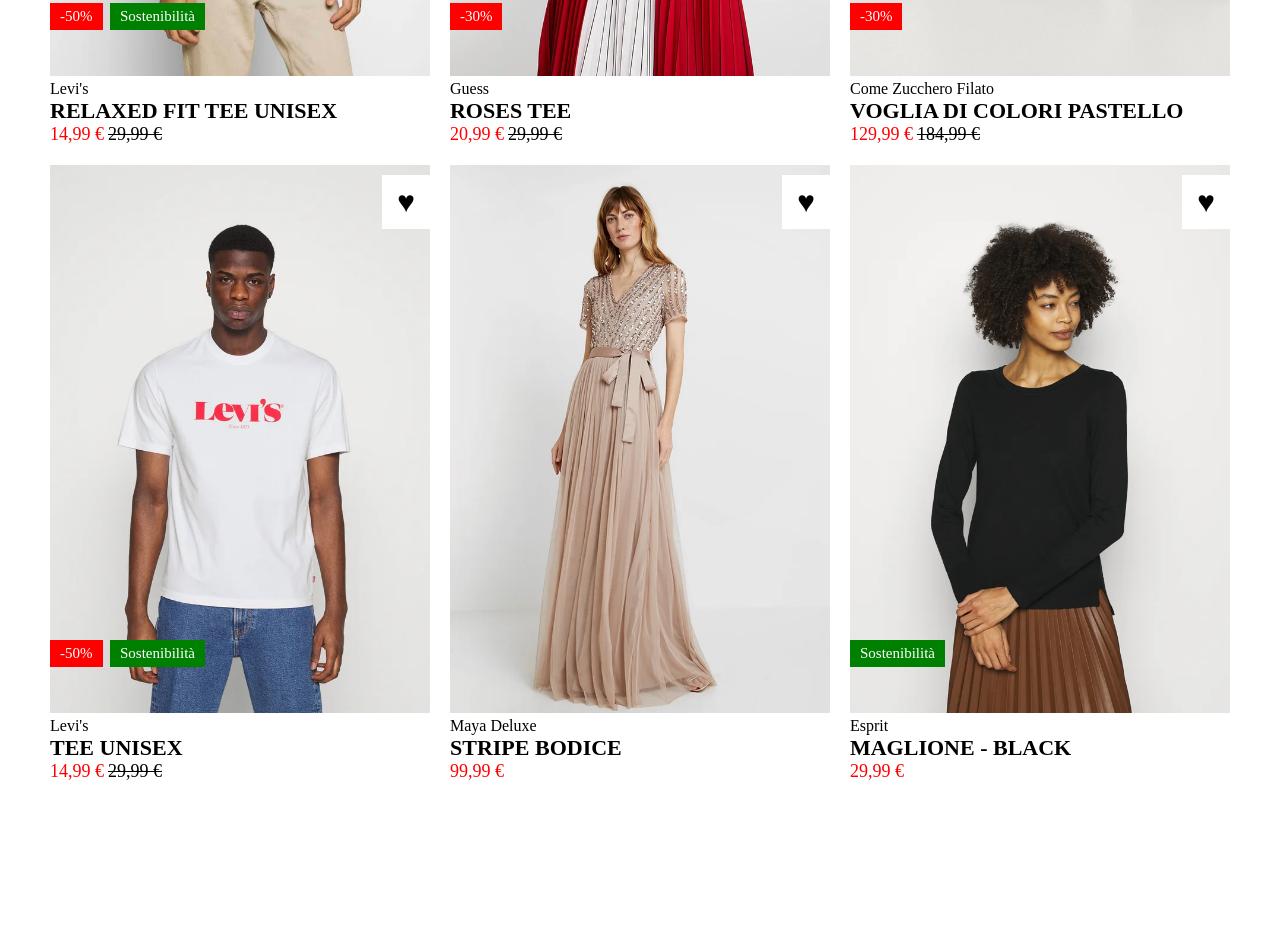
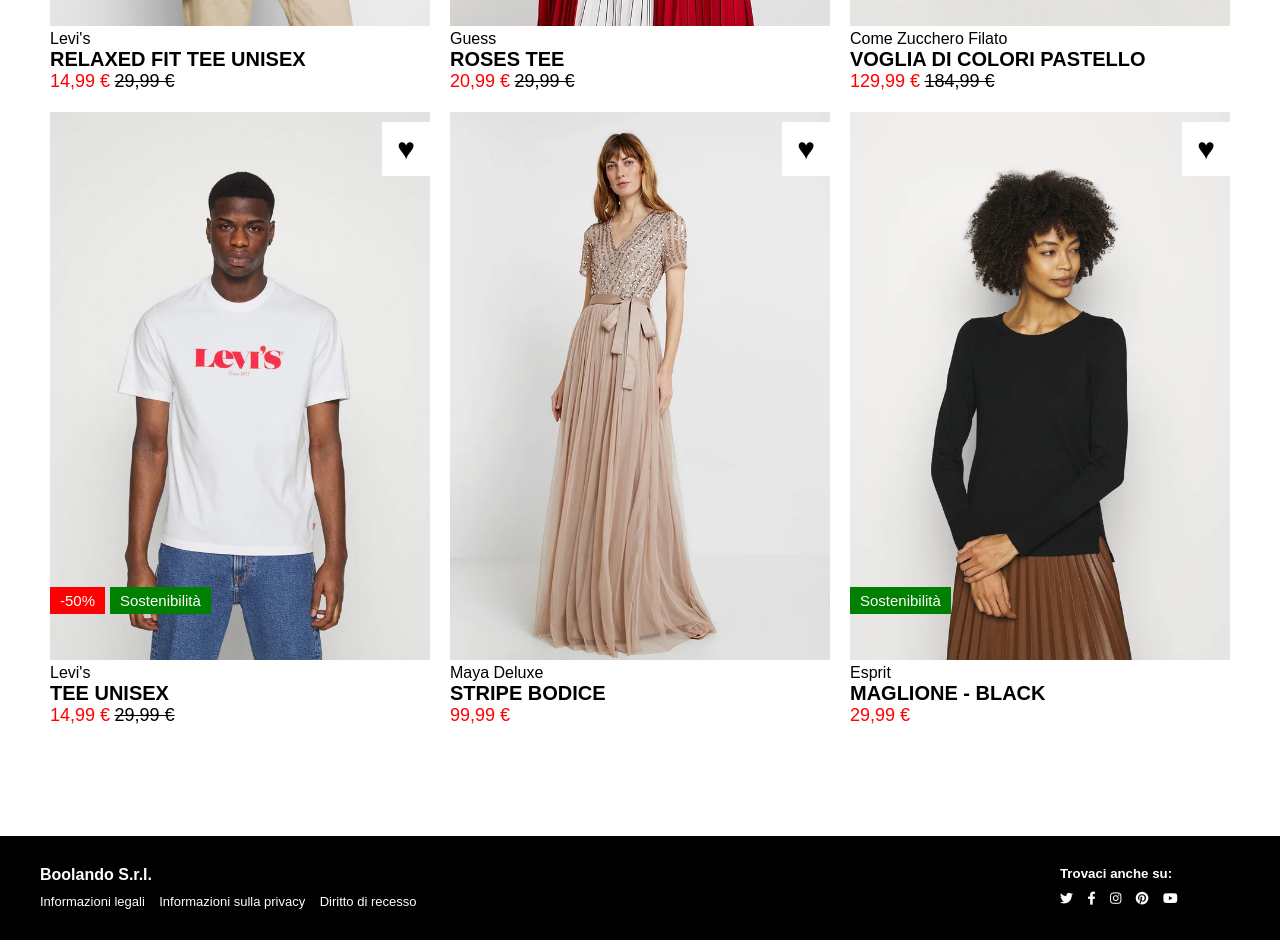
Before and after one commit to Rachele-Turtora/html-css-boolando, a plain HTML site: page bonus/index.html in a window 1280 px wide. Shown: the part 633-1573 px from the top of the page. Before the commit the page ends 1425 px from the top, so only its background shows below. Drawn offline with Linux system fonts and the light colour scheme.

Commit message:
[UPD] footer

```diff
--- a/bonus/css/style.css
+++ b/bonus/css/style.css
@@ -2,9 +2,10 @@
     margin: 0;
     padding: 0;
     box-sizing: border-box;
+    font-family: "Arial", sans-serif;
 }
 
-/* LAYOUT CLASSES */
+/* UTILITY CLASSES */
 
 .text-right{
     text-align: right;
@@ -18,9 +19,15 @@
     justify-content: center;
 }
 
+.justify-right{
+    justify-content: right;
+}
+
 .align-center{
     align-items: center;
 }
+
+/* LAYOUT CLASSES */
 
 .container{
     width: 1200px;
@@ -28,7 +35,7 @@
 }
 
 #container{
-    padding-top: 150px;
+    padding: 100px 0;
 }
 
 .row{
@@ -39,6 +46,14 @@
 .col-33{
     margin: 10px;
     width: calc(100% / 3 - 20px);
+}
+
+.col-85{
+    width: 85%;
+}
+
+.col-15{
+    width: 15%;
 }
 
 /* END LAYOUT CLASSES */
@@ -80,7 +95,7 @@
 
 h3{
     text-transform: uppercase;
-    font-size: 22px;
+    font-size: 20px;
 }
 
 .new-price{
@@ -125,14 +140,25 @@
     list-style-type: none;
     text-decoration: none;
     display: inline-block;
-    font-size: 25px;
-    padding: 0 10px;
 }
 
-.list{
-    line-height: 100px;
+.header-list ul li{
+    font-size: 20px;
+    padding: 0 10px;
 }
 
 .logo{
     width: 40%;
 }
+
+footer{
+    background-color: black;
+    color: white;
+    padding: 30px 0;
+}
+
+.footer-list ul li{
+    font-size: 13px;
+    padding-top: 10px;
+    padding-right: 10px;
+}
--- a/bonus/index.html
+++ b/bonus/index.html
@@ -4,14 +4,15 @@
     <meta charset="UTF-8">
     <meta name="viewport" content="width=device-width, initial-scale=1.0">
     <link rel="stylesheet" href="./css/style.css">
+    <link rel='stylesheet' href='https://cdnjs.cloudflare.com/ajax/libs/font-awesome/5.15.1/css/all.min.css'>
     <title>Boolando</title>
 </head>
 <body>
     <header>
         <div class="container">
             <div class="row">
-                <div class="col-33">
-                    <div class="list">
+                <div class="col-33 d-flex align-center">
+                    <div class="header-list">
                         <ul>
                             <li>Donna</li>
                             <li>Uomo</li>
@@ -24,8 +25,8 @@
                         <img src="./img/boolean-logo.png" alt="logo">
                     </div>
                 </div>
-                <div class="col-33 text-right">
-                    <div class="list">
+                <div class="col-33 d-flex align-center justify-right">
+                    <div class="header-list">
                         <ul>
                             <li>&#128104;</li>
                             <li>&#9825;</li>
@@ -125,5 +126,33 @@
             </div>
         </div>
     </main>
+    <footer>
+        <div class="container">
+            <div class="row">
+                <div class="col-85">
+                    <h4>Boolando S.r.l.</h4>
+                    <div class="footer-list">
+                        <ul>
+                            <li>Informazioni legali</li>
+                            <li>Informazioni sulla privacy</li>
+                            <li>Diritto di recesso</li>
+                        </ul>
+                    </div>
+                </div>
+                <div class="col-15">
+                    <h5>Trovaci anche su:</h5>
+                    <div class="footer-list">
+                        <ul>
+                            <li> <span><i class="fab fa-twitter"></i></span></li>
+                            <li> <span><i class="fab fa-facebook-f"></i></span></li>
+                            <li> <span><i class="fab fa-instagram"></i></span></li>
+                            <li> <span><i class="fab fa-pinterest"></i></span></li>
+                            <li> <span><i class="fab fa-youtube"></i></span></li>
+                        </ul>
+                    </div>
+                </div>
+            </div>
+        </div>
+    </footer>
 </body>
 </html>
```
